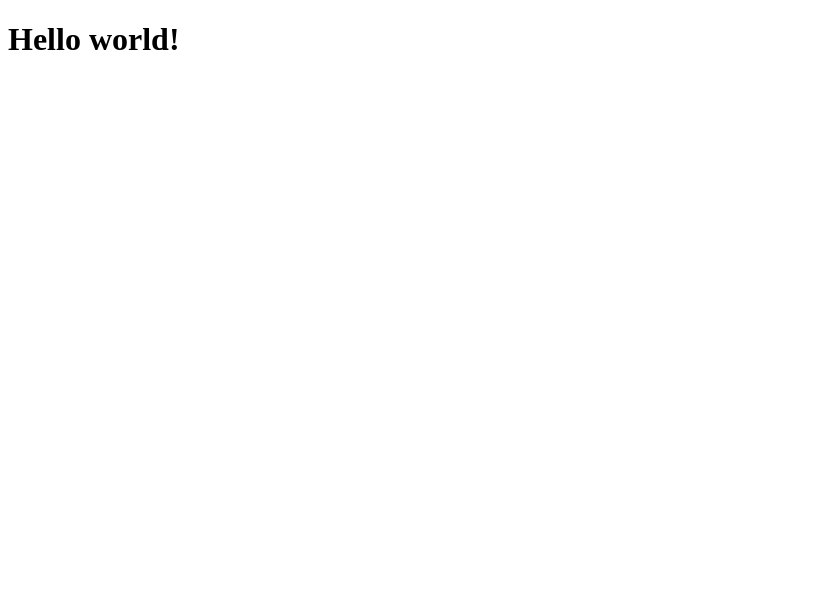
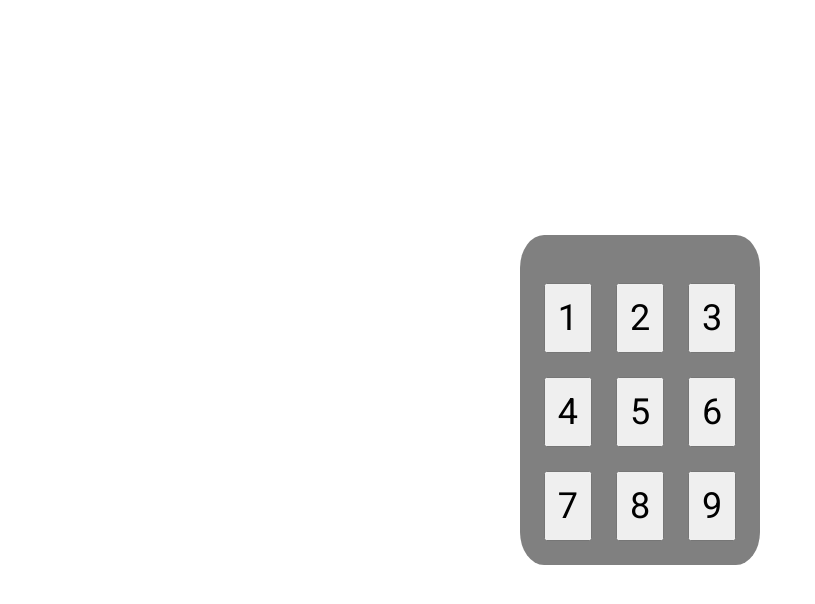
Before and after one commit to aidanc2004/calculator, a plain HTML site: page index.html in a window 1280 px wide. Shown: the whole page, without its empty margins (0-815 px from the left). Drawn offline with Linux system fonts and the light colour scheme.

Commit message:
Basic input with grid

```diff
--- a/index.html
+++ b/index.html
@@ -4,9 +4,14 @@
     <meta charset="UTF-8">
     <meta http-equiv="X-UA-Compatible" content="IE=edge">
     <meta name="viewport" content="width=device-width, initial-scale=1.0">
-    <title>Document</title>
+    <script src="script.js" defer></script>
+    <link rel="stylesheet" href="style.css">
+    <title>Calculator</title>
 </head>
 <body>
-    <h1>Hello world!</h1>
+    <div id="calculator">
+        <h2 id="output"></h2>
+        <div id="buttons"></div>
+    </div>
 </body>
 </html>
--- /dev/null
+++ b/script.js
@@ -0,0 +1,17 @@
+let buttons = document.getElementById("buttons");
+let output = document.getElementById("output");
+
+for (let i = 1; i < 10; i++) {
+    // create button, add number and add class
+    let button = document.createElement("button");
+    button.textContent = i;
+    button.className = "calculator-button";
+
+    // add an event listener to it
+    button.addEventListener("click", () => {
+        output.textContent = button.textContent + output.textContent
+    })
+
+    // append it to buttons
+    buttons.appendChild(button);
+}
--- /dev/null
+++ b/style.css
@@ -0,0 +1,37 @@
+@import url('https://fonts.googleapis.com/css2?family=Roboto:wght@400;500&display=swap');
+
+* {
+    font-family: Roboto, sans-serif;
+    font-size: 1.5rem;
+    padding: 0;
+    margin: 0;
+}
+
+body {
+    height: 100vh;
+    margin: auto;
+    display: flex;
+    justify-content: center;
+    align-items: center;
+}
+
+#calculator {
+    background-color: grey;
+    padding: 1rem;
+    border-radius: 10%;
+}
+
+#buttons {
+    display: grid;
+    grid-gap: 1rem;
+    grid-template-rows: auto auto auto;
+    grid-template-columns: auto auto auto;
+}
+
+.calculator-button {
+    padding: 0.5rem;
+}
+
+#output {
+    padding-bottom: 1rem;
+}
```
